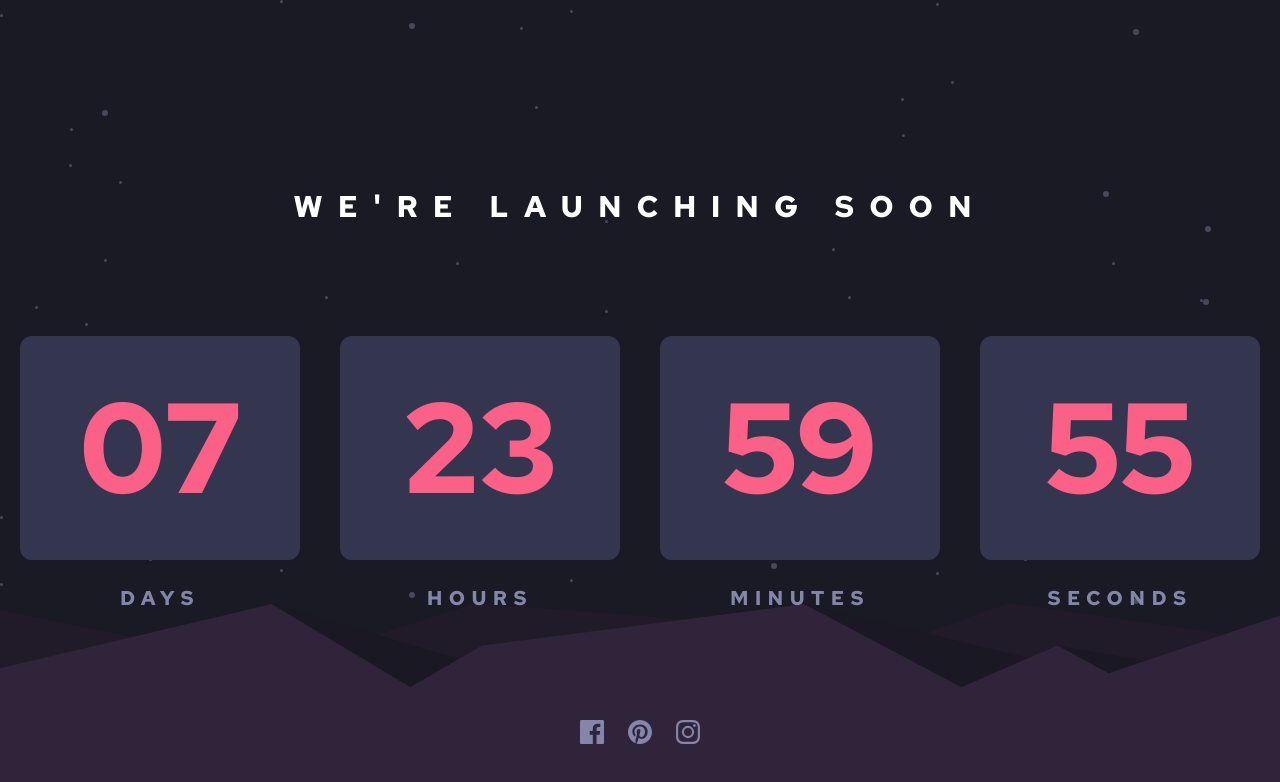
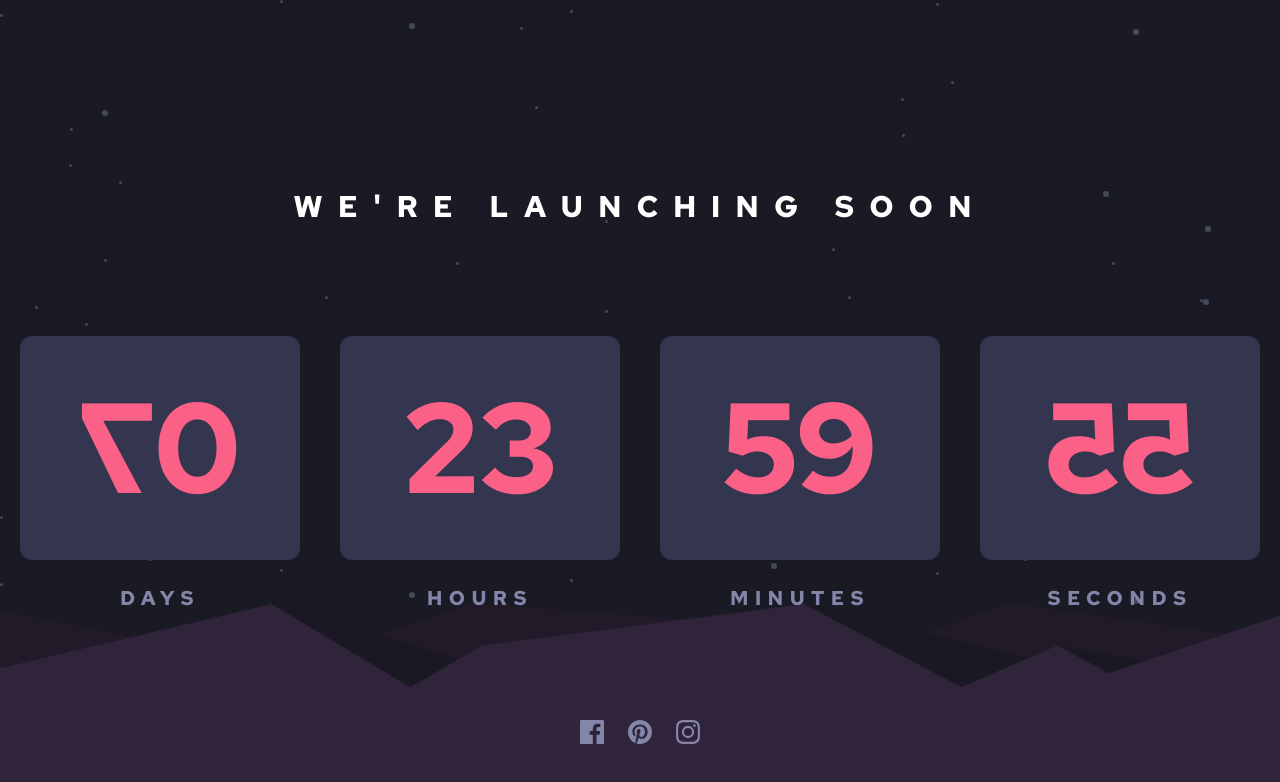
Before and after one commit to jialatteo/frontend-mentor-react-tailwind, a Next.js app: page /launch-countdown-timer in a window 1280 px wide. Shown: the top 782 px of the page. Built offline with nearby package versions, Linux system fonts and the light colour scheme.

Commit message:
Add animation to rotate on hover

```diff
--- a/src/app/launch-countdown-timer/CountdownTimer.js
+++ b/src/app/launch-countdown-timer/CountdownTimer.js
@@ -30,6 +30,7 @@ const getTimeLeft = (targetDate) => {
 
 const CountdownTimer = ({ targetDate }) => {
   const [timeLeft, setTimeLeft] = useState(getTimeLeft(targetDate));
+  const [rotate, setRotate] = useState(false);
 
   useEffect(() => {
     const interval = setInterval(() => {
@@ -39,11 +40,21 @@ const CountdownTimer = ({ targetDate }) => {
     return () => clearInterval(interval);
   }, [targetDate]);
 
+  useEffect(() => {
+    const interval = setInterval(() => {
+      setRotate((prev) => !prev);
+    }, 1000);
+
+    return () => clearInterval(interval);
+  }, []);
+
   return (
     <div>
       <div className="text-launch-countdown-timer-soft-red flex justify-center gap-10">
         <div>
-          <div className="bg-launch-countdown-timer-dark-desaturated-blue flex min-w-[280px] justify-center rounded-xl p-12">
+          <div
+            className={`bg-launch-countdown-timer-dark-desaturated-blue flex min-w-[280px] justify-center rounded-xl p-12 duration-500 ${rotate && "[transform:rotateY(180deg)]"} `}
+          >
             <p className="text-9xl">
               {formatTimeWithLeadingZero(timeLeft.days)}
             </p>
@@ -73,7 +84,9 @@ const CountdownTimer = ({ targetDate }) => {
           </p>
         </div>
         <div>
-          <div className="bg-launch-countdown-timer-dark-desaturated-blue flex min-w-[280px] justify-center rounded-xl p-12">
+          <div
+            className={`bg-launch-countdown-timer-dark-desaturated-blue flex min-w-[280px] justify-center rounded-xl p-12 duration-500 ${rotate && "[transform:rotateY(180deg)]"} `}
+          >
             <p className="text-9xl">
               {formatTimeWithLeadingZero(timeLeft.seconds)}
             </p>
```
